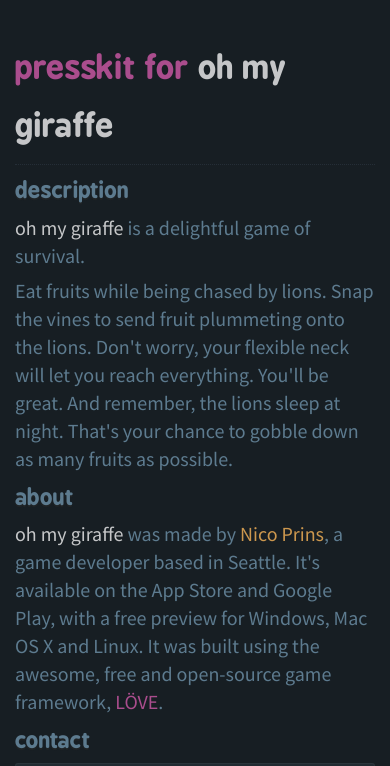
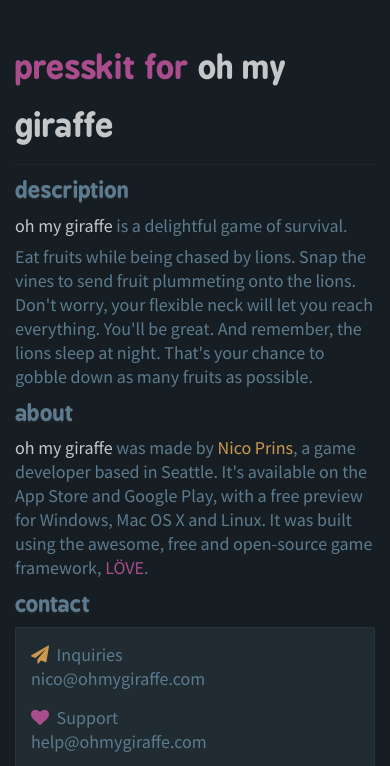
Before and after one commit to kneeko/omg, a plain HTML site: page presskit.html in a window 390 px wide. Shown: the top 766 px of the page. Drawn offline with nearby package versions, Linux system fonts and the light colour scheme.

Commit message:
Improve mobile layout for presskit.

```diff
--- a/static/css/main.scss
+++ b/static/css/main.scss
@@ -340,6 +340,7 @@
 
 .content .emphasis.links {
     margin: $layout-gutter*0.5 0;
+    padding: 0 $layout-gutter;
 }
 
 .content .emphasis.left {
@@ -1086,6 +1087,16 @@
     .split > div {
         padding: $layout-gutter 0;
     }
+
+    .content p {
+        font-size: 18px;
+        line-height: 24px;
+        margin: $layout-gutter*0.5 0;
+    }
+
+    .content .emphasis.links div.quote {
+        padding: 0;
+    }
 }
 
 @media (max-width: 480px) {
```
Also changed, not shown: static/css/main.css, 1 other file.
